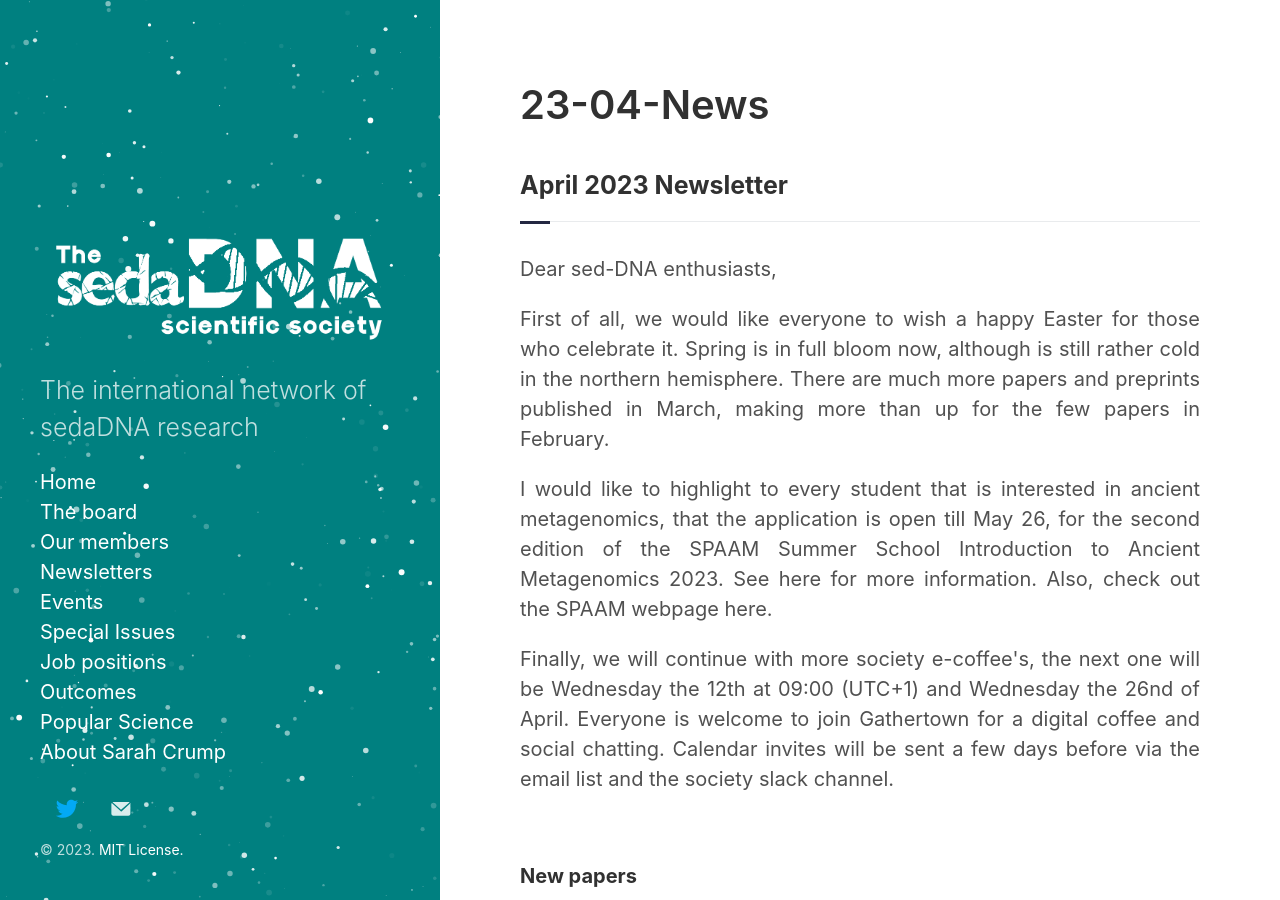
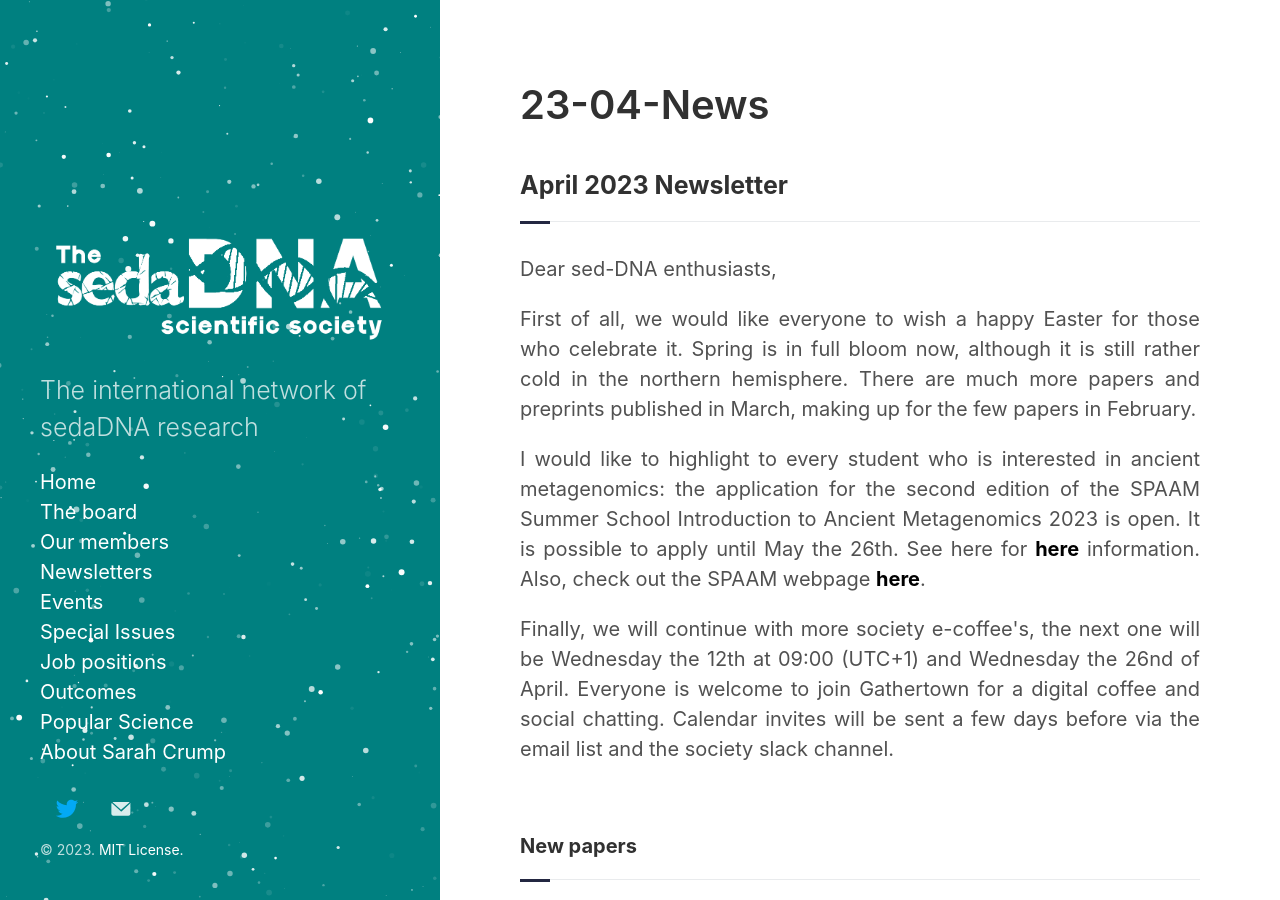
Before and after one commit to sedadna/sedadna.github.io, a Jekyll site: the page built from category/news/23-04.md, in a window 1280 px wide and 900 px high. Built offline with Jekyll 4.4.1, drawn with Linux system fonts in a browser that asks for light colours.

Commit message:
Update 23-04.md

```diff
--- a/category/news/23-04.md
+++ b/category/news/23-04.md
@@ -9,9 +9,9 @@ title: 23-04-News
 
 <p>Dear sed-DNA enthusiasts,</p>
 <div class="intro">
-<p>First of all, we would like everyone to wish a happy Easter for those who celebrate it. Spring is in full bloom now, although is still rather cold in the northern hemisphere. There are much more papers and preprints published in March, making more than up for the few papers in February.</p>
+<p>First of all, we would like everyone to wish a happy Easter for those who celebrate it. Spring is in full bloom now, although it is still rather cold in the northern hemisphere. There are much more papers and preprints published in March, making up for the few papers in February.</p>
 
-<p>I would like to highlight to every student that is interested in ancient metagenomics, that the application is open till May 26, for the second edition of the SPAAM Summer School Introduction to Ancient Metagenomics 2023. See here for more information. Also, check out the SPAAM webpage here.</p>
+<p>I would like to highlight to every student who is interested in ancient metagenomics: the application for the second edition of the SPAAM Summer School Introduction to Ancient Metagenomics 2023 is open. It is possible to apply until May the 26th. See here for <a href="https://spaam-community.github.io/wss-summer-school/" target="_blank"><b>here</b></a> information. Also, check out the SPAAM webpage <a href="https://spaam-community.github.io" target="_blank"><b>here</b></a>.</p>
 
 <p>
 Finally, we will continue with more society e-coffee's, the next one will be Wednesday the 12th at 09:00 (UTC+1) and Wednesday the 26nd of April. Everyone is welcome to join Gathertown for a digital coffee and social chatting. Calendar invites will be sent a few days before via the email list and the society slack channel.
```
